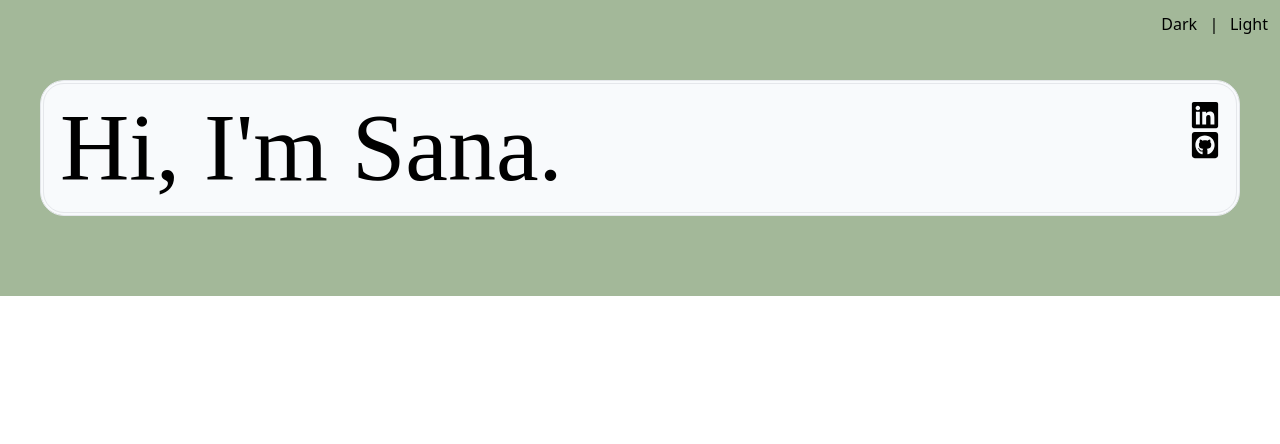
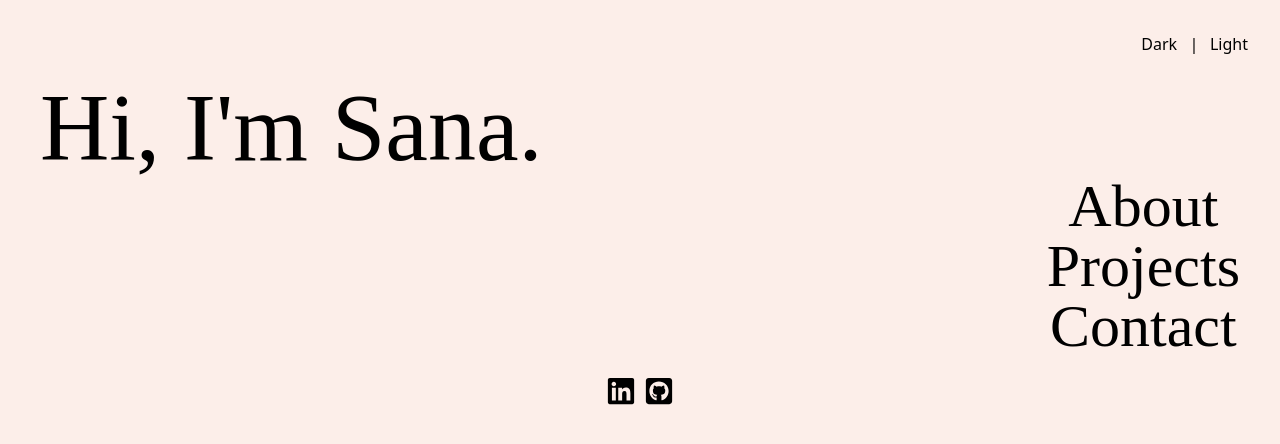
Before and after one commit to SanaIsShana/portfolio, a React (Vite) app in the folder my-portfolio/: page / in a window 1280 px wide. Shown: the top 444 px of the page. Built offline with nearby package versions, Linux system fonts and the light colour scheme; a web font is replaced by a local one.

Commit message:
change layout and add About page route

```diff
--- a/my-portfolio/src/App.tsx
+++ b/my-portfolio/src/App.tsx
@@ -1,5 +1,6 @@
 import { BrowserRouter, Route, Routes } from "react-router-dom";
 import { HomePage } from "./pages/HomePage";
+import { About } from "./pages/About";
 
 export const App = () => {
   return (
@@ -7,6 +8,7 @@ export const App = () => {
       <BrowserRouter>
         <Routes>
           <Route path="/" element={<HomePage />} />
+          <Route path="/About" element={<About />} />
         </Routes>
       </BrowserRouter>
     </>
--- /dev/null
+++ b/my-portfolio/src/components/Footer.tsx
@@ -0,0 +1,15 @@
+import { FaLinkedin, FaGithubSquare } from "react-icons/fa";
+import { motion } from "framer-motion";
+
+export const Footer = () => {
+  return (
+    <div className="sticky bottom-0 w-full flex flex-row justify-center space-x-2">
+      <motion.div whileHover={{ scale: 1.2 }} whileTap={{ scale: 1.2 }}>
+        <FaLinkedin size={30} className="cursor-pointer" />
+      </motion.div>
+      <motion.div whileHover={{ scale: 1.2 }} whileTap={{ scale: 1.2 }}>
+        <FaGithubSquare size={30} className="cursor-pointer" />
+      </motion.div>
+    </div>
+  );
+};
--- a/my-portfolio/src/components/Main.tsx
+++ b/my-portfolio/src/components/Main.tsx
@@ -1,22 +1,40 @@
-import { FaLinkedin, FaGithubSquare } from "react-icons/fa";
 import { motion } from "framer-motion";
+import { useCallback } from "react";
+import { Link } from "react-router-dom";
 
 export const Main = () => {
   return (
-    <div className="w-full h-full p-5 flex-auto">
-      <div className="p-4 m-5 flex flex-row justify-between bg-slate-50 border-4 border-double rounded-3xl divide-olive h-full">
+    <>
+      <div className="w-full h-auto p-5 flex-auto">
         <div className="flex flex-col font-h1 text-8xl">
           <h4>Hi, I'm Sana.</h4>
         </div>
-        <div className="flex flex-col">
-          <motion.div whileHover={{ scale: 1.2 }}>
-            <FaLinkedin size={30} className="cursor-pointer" />
-          </motion.div>
-          <motion.div whileHover={{ scale: 1.2 }}>
-            <FaGithubSquare size={30} className="cursor-pointer" />
-          </motion.div>
+        <div className="flex flex-row justify-end">
+          <div className="flex flex-col font-h1 text-6xl align-end">
+            <button>
+              <Link to="/About">
+                <motion.div>About</motion.div>
+              </Link>
+            </button>
+            <button>Projects</button>
+            <button>Contact</button>
+          </div>
         </div>
       </div>
-    </div>
+      <motion.div
+        className="fixed top-0 left-0 w-full h-screen origin-bottom"
+        initial={{ scaleY: 0 }}
+        animate={{ scaleY: 0 }}
+        exit={{ scale: 1 }}
+        transition={{ duration: 1, ease: [0.22, 1, 0.36, 1] }}
+      />
+      <motion.div
+        className="fixed top-0 left-0 w-full h-screen origin-top"
+        initial={{ scaleY: 1 }}
+        animate={{ scaleY: 0 }}
+        exit={{ scale: 1 }}
+        transition={{ duration: 1, ease: [0.22, 1, 0.36, 1] }}
+      />
+    </>
   );
 };
--- /dev/null
+++ b/my-portfolio/src/pages/About.tsx
@@ -0,0 +1,23 @@
+import { motion } from "framer-motion";
+
+export const About = () => {
+  return (
+    <>
+      <div className="flex">About...</div>
+      <motion.div
+        className="fixed top-0 left-0 w-full h-screen origin-bottom bg-olive"
+        initial={{ scaleY: 0 }}
+        animate={{ scaleY: 0 }}
+        exit={{ scale: 1 }}
+        transition={{ duration: 1, ease: [0.22, 1, 0.36, 1] }}
+      />
+      <motion.div
+        className="fixed top-0 left-0 w-full h-screen origin-top bg-olive"
+        initial={{ scaleY: 1 }}
+        animate={{ scaleY: 0 }}
+        exit={{ scale: 1 }}
+        transition={{ duration: 1, ease: [0.22, 1, 0.36, 1] }}
+      />
+    </>
+  );
+};
--- a/my-portfolio/src/pages/HomePage.tsx
+++ b/my-portfolio/src/pages/HomePage.tsx
@@ -1,12 +1,13 @@
+import { Footer } from "../components/Footer";
 import { Header } from "../components/Header";
 import { Main } from "../components/Main";
 
 export const HomePage = () => {
   return (
-    <div className="bg-olive flex flex-col h-full">
+    <div className="bg-dustyPink h-screen p-5">
       <Header />
       <Main />
-      <div className="h-10 w-full flex-none sticky"></div>
+      <Footer />
     </div>
   );
 };
--- a/my-portfolio/tailwind.config.js
+++ b/my-portfolio/tailwind.config.js
@@ -6,6 +6,7 @@ export default {
       colors: {
         olive: "#a3b899",
         lightGreen: "#dde6d5",
+        dustyPink: "#fceee9",
       },
       fontFamily: {
         h1: ["Marcellus", "serif"],
```
Also changed, not shown: my-portfolio/src/pages/AboutMe.tsx (deleted).
